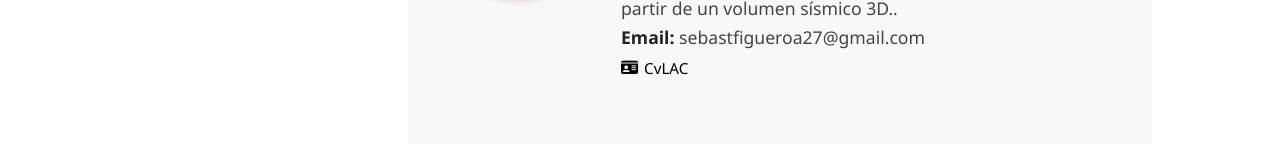
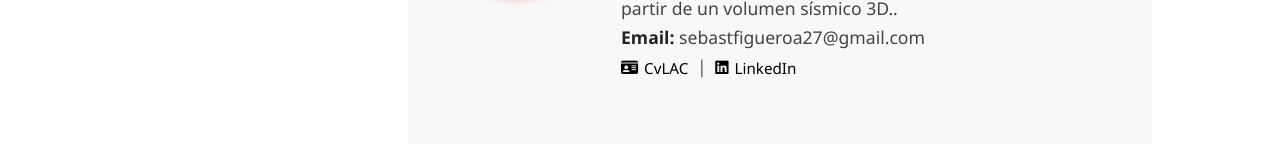
Before and after one commit to sigacuis/sigacuis.github.io, a plain HTML site: page nosotros.html in a window 1280 px wide. Shown: the part 3892-4036 px from the top of the page. Drawn offline with nearby package versions, Linux system fonts and the light colour scheme.

Commit message:
Add LinkedIn link to nosotros.html
Added LinkedIn link to the profile section.

```diff
--- a/nosotros.html
+++ b/nosotros.html
@@ -323,6 +323,10 @@
             <a href="https://scienti.minciencias.gov.co/cvlac/visualizador/generarCurriculoCv.do?cod_rh=0002452778" target="_blank">
               <i class="fa-solid fa-id-card"></i> CvLAC
             </a>
+            <span>|</span>
+            <a href="https://www.linkedin.com/in/sebasti%C3%A1n-vesga-figueroa-5522b9388/" target="_blank">
+              <i class="fa-brands fa-linkedin"></i> LinkedIn
+            </a>
           </p>
         </div>
       </div>
```
